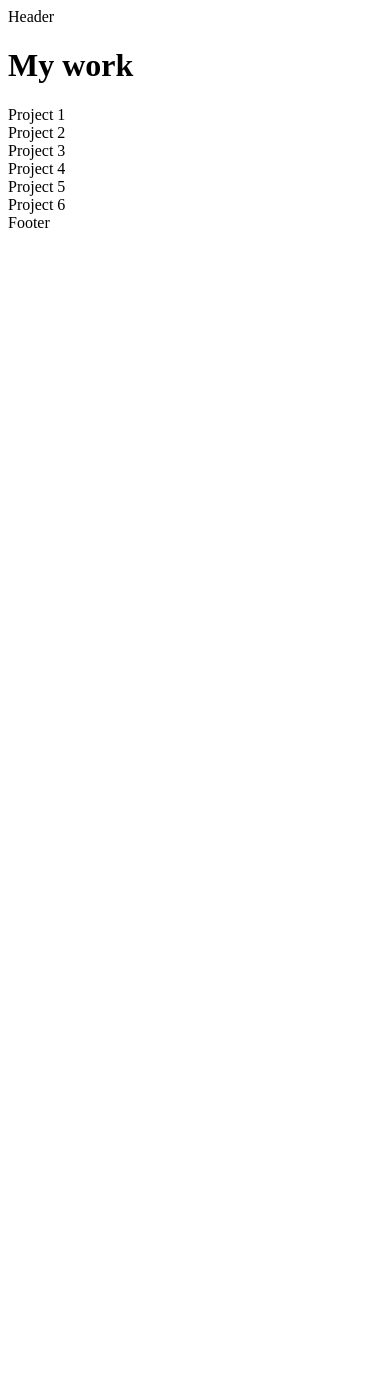
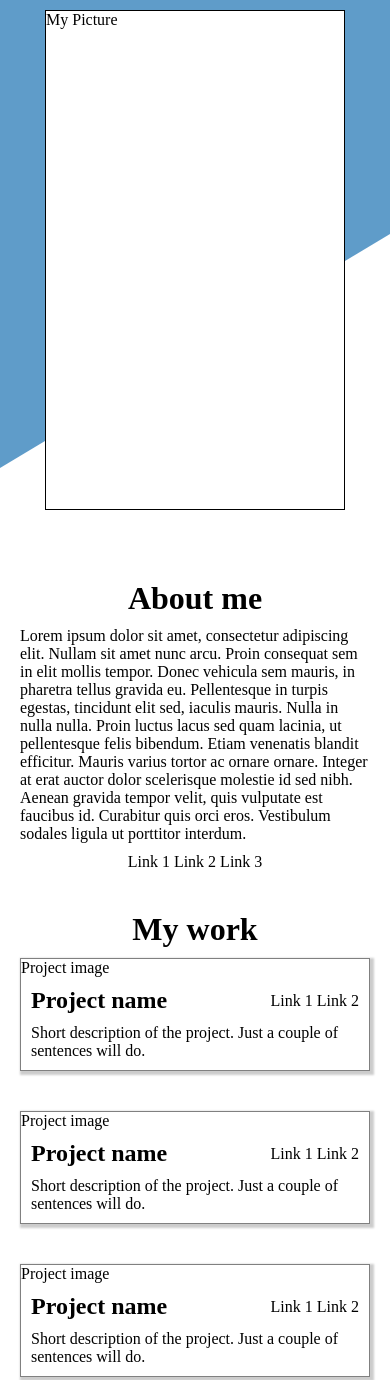
Before and after one commit to Pietro-GAS/odin-homepage, a plain HTML site: page src/index.html in a window 390 px wide. Shown: the top 1380 px of the page. Before the commit the page ends 844 px from the top, so only its background shows below. Drawn offline with Linux system fonts and the light colour scheme.

Commit message:
feat: initial mobile layout

```diff
--- a/src/css/default.css
+++ b/src/css/default.css
@@ -1,13 +1,90 @@
-body {
+* {
+    box-sizing: border-box;
+    margin: 0px;
+    padding: 0px;
+}
+
+body, header, .svg-container, .header-content, main, footer, .footer-content {
     display: flex;
     flex-direction: column;
 }
 
-@media screen and (width <= 500px) {
-    .project-container {
-        display: grid;
-        grid-template: repeat(6, 1fr) / 1fr;
-    }
+path {
+    fill: #5F9CC9;
+}
+
+header, .svg-container, .header-content, main, footer, .footer-content {
+    align-items: center;
+    gap: 10px;
+}
+
+.header-content, main, .footer-content {
+    padding: 20px;
+}
+
+.svg-container{
+    width: 100vw;
+    height: 550px;
+}
+
+/*
+.picture {
+    transform: translateY(-300px);
+}
+    */
+.picture {
+    background-color: white;
+    border: solid 1px black;
+    height: 500px;
+    width: 300px;
+}
+
+
+.svg-container .picture {
+    position: absolute;
+    top: 10px;
+}
+
+/*
+header {
+    background-color: #5F9CC9;
+}
+
+header::after {
+    content: "";
+    background-color: white;
+    position: absolute;
+    top: 0; bottom: 0; left: 0;
+    transform: skew(-30deg);
+}
+*/
+
+.project-container {
+    display: grid;
+    grid-template: repeat(6, 1fr) / 1fr;
+    gap: 40px;
+}
+
+.project {
+    border: 1px solid gray;
+    box-shadow: 2px 2px 2px 2px rgba(0, 0, 0, 20%);
+}
+
+.project-details {
+    padding: 10px;
+    display: flex;
+    flex-direction: column;
+    gap: 10px;
+}
+
+.project-header {
+    display: flex;
+    justify-content: space-between;
+    align-items: center;
+}
+
+footer {
+    background-color: #5F9CC9;
 }
 
 @media screen and (500px < width <= 1000px) {
--- a/src/index.html
+++ b/src/index.html
@@ -7,18 +7,127 @@
     <title>My homepage</title>
 </head>
 <body>
-    <header>Header</header>
+    <header>
+        <div class="svg-container">
+            <svg viewBox="0 0 100 120">
+                <path d="M0 0 100 0 100 60 L0 120 Z"></path>
+            </svg>
+            <div class="picture">My Picture</div>
+        </div>
+        <div class="header-content">
+            <h1>About me</h1>
+            <p>
+                Lorem ipsum dolor sit amet, consectetur adipiscing elit. Nullam sit amet nunc arcu.
+                Proin consequat sem in elit mollis tempor. Donec vehicula sem mauris,
+                in pharetra tellus gravida eu. Pellentesque in turpis egestas, tincidunt elit sed,
+                iaculis mauris. Nulla in nulla nulla. Proin luctus lacus sed quam lacinia,
+                ut pellentesque felis bibendum. Etiam venenatis blandit efficitur.
+                Mauris varius tortor ac ornare ornare. Integer at erat auctor dolor scelerisque molestie
+                id sed nibh. Aenean gravida tempor velit, quis vulputate est faucibus id.
+                Curabitur quis orci eros. Vestibulum sodales ligula ut porttitor interdum.
+            </p>
+            <div class="links">
+                <span>Link 1</span>
+                <span>Link 2</span>
+                <span>Link 3</span>
+            </div>
+        </div>
+    </header>
     <main>
         <h1>My work</h1>
         <div class="project-container">
-            <div class="project">Project 1</div>
-            <div class="project">Project 2</div>
-            <div class="project">Project 3</div>
-            <div class="project">Project 4</div>
-            <div class="project">Project 5</div>
-            <div class="project">Project 6</div>
+            <div class="project">
+                <div>Project image</div>
+                <div class="project-details">
+                    <div class="project-header">
+                        <h2>Project name</h2>
+                        <div class="links">
+                            <span>Link 1</span>
+                            <span>Link 2</span>
+                        </div>
+                    </div>
+                    <p>Short description of the project. Just a couple of sentences will do.</p>
+                </div>
+            </div>
+            <div class="project">
+                <div>Project image</div>
+                <div class="project-details">
+                    <div class="project-header">
+                        <h2>Project name</h2>
+                        <div class="links">
+                            <span>Link 1</span>
+                            <span>Link 2</span>
+                        </div>
+                    </div>
+                    <p>Short description of the project. Just a couple of sentences will do.</p>
+                </div>
+            </div>
+            <div class="project">
+                <div>Project image</div>
+                <div class="project-details">
+                    <div class="project-header">
+                        <h2>Project name</h2>
+                        <div class="links">
+                            <span>Link 1</span>
+                            <span>Link 2</span>
+                        </div>
+                    </div>
+                    <p>Short description of the project. Just a couple of sentences will do.</p>
+                </div>
+            </div>
+            <div class="project"><div>Project image</div>
+                <div class="project-details">
+                    <div class="project-header">
+                        <h2>Project name</h2>
+                        <div class="links">
+                            <span>Link 1</span>
+                            <span>Link 2</span>
+                        </div>
+                    </div>
+                    <p>Short description of the project. Just a couple of sentences will do.</p>
+                </div>
+            </div>
+            <div class="project"><div>Project image</div>
+                <div class="project-details">
+                    <div class="project-header">
+                        <h2>Project name</h2>
+                        <div class="links">
+                            <span>Link 1</span>
+                            <span>Link 2</span>
+                        </div>
+                    </div>
+                    <p>Short description of the project. Just a couple of sentences will do.</p>
+                </div>
+            </div>
+            <div class="project">
+                <div>Project image</div>
+                <div class="project-details">
+                    <div class="project-header">
+                        <h2>Project name</h2>
+                        <div class="links">
+                            <span>Link 1</span>
+                            <span>Link 2</span>
+                        </div>
+                    </div>
+                    <p>Short description of the project. Just a couple of sentences will do.</p>
+                </div>
+            </div>
         </div>
     </main>
-    <footer>Footer</footer>
+    <footer>
+        <div class="footer-content">
+            <h1>Contact me</h1>
+            <p>Please get in touch if you think our work could be mutually beneficial!</p>
+            <p>My address</p>
+            <p>My phone number</p>
+            <p>My email address</p>
+            <div class="links">
+                <span>Link 1</span>
+                <span>Link 2</span>
+                <span>Link 3</span>
+            </div>
+        </div>
+        <div class="picture">Picture</div>
+    </footer>
 </body>
 </html>
```
